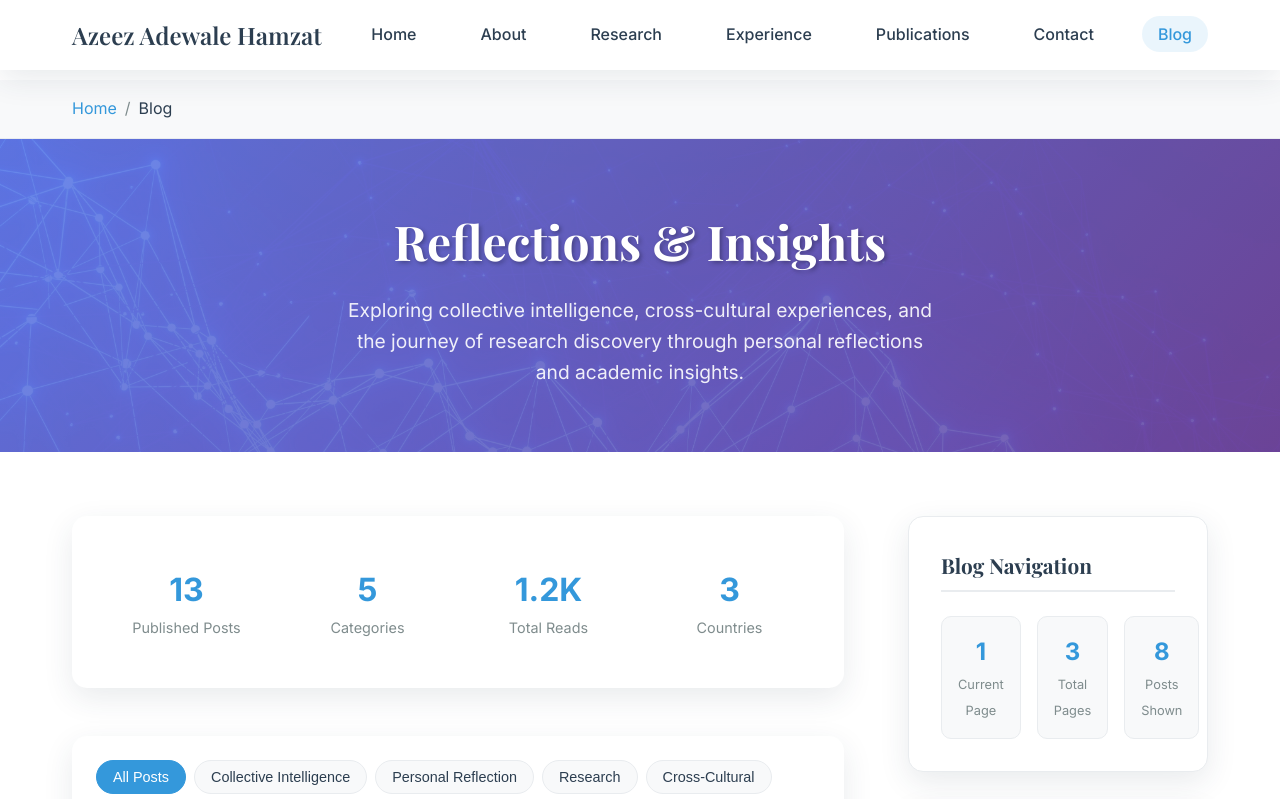
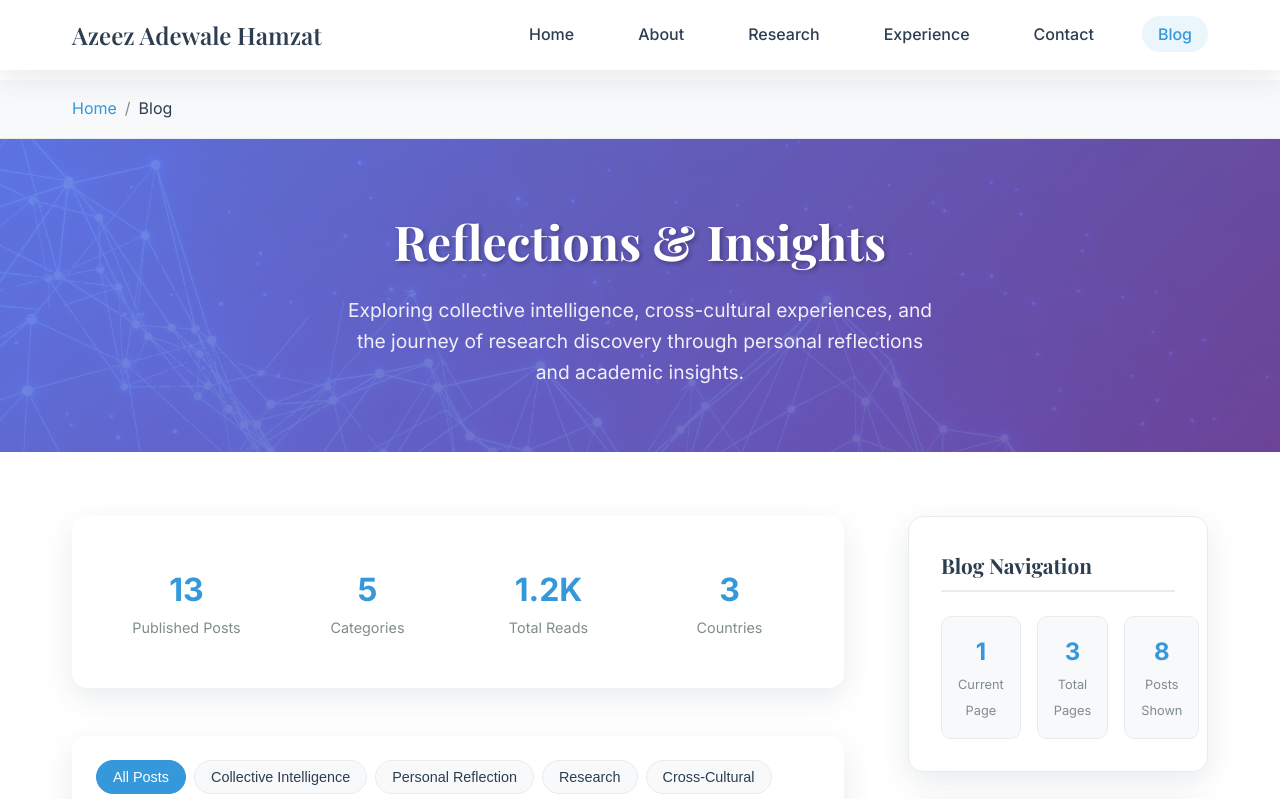
Before and after one commit to Azeezhamzat/AH, a plain HTML site: page blog.html in a window 1280 px wide. Shown: the top 799 px of the page. Drawn offline with nearby package versions, Linux system fonts and the light colour scheme.

Commit message:
Add files via upload

```diff
--- a/blog.html
+++ b/blog.html
@@ -1041,7 +1041,7 @@
                 <li><a href="index.html#about">About</a></li>
                 <li><a href="index.html#research">Research</a></li>
                 <li><a href="index.html#experience">Experience</a></li>
-                <li><a href="index.html#publications">Publications</a></li>
+                <!-- <li><a href="index.html#publications">Publications</a></li> -->
                 <li><a href="index.html#contact">Contact</a></li>
                 <li><a href="blog.html" class="active">Blog</a></li>
             </ul>
```
Also changed, not shown: index.html (+1 -1 lines).
